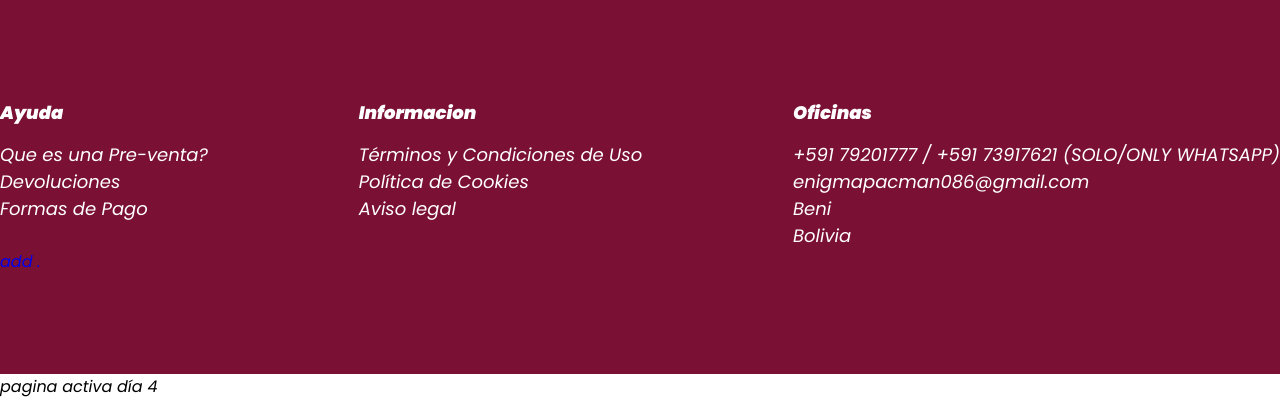
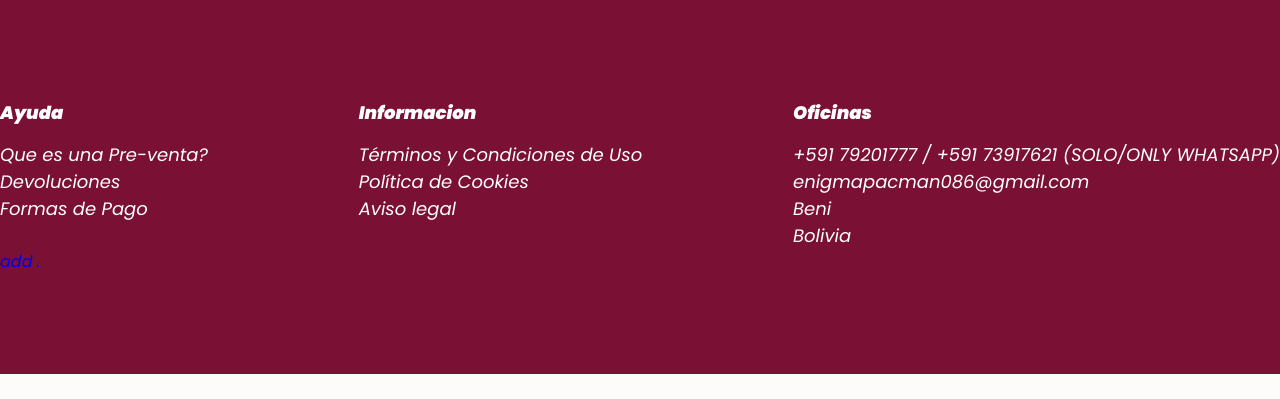
Before and after one commit to tiendaColection/love, a Django app: page /subir-figura/ in a window 1280 px wide. Shown: the part 1861-2260 px from the top of the page. After the commit the page ends 2235 px from the top, so only its background shows below. Run offline with Django 4.2, Linux system fonts and the light colour scheme; data that the repository does not hold is empty.

```diff
--- a/tasks/templates/base.html
+++ b/tasks/templates/base.html
@@ -146,9 +146,6 @@
             <!--<a href="{% url 'eliminar' %}">eliminar</a>-->
         </div>
     </footer>
-        <div class="centerp">
-            <a  href="">pagina activa día 4</a>
-        </div>
     <script>
 
     </script>
```
